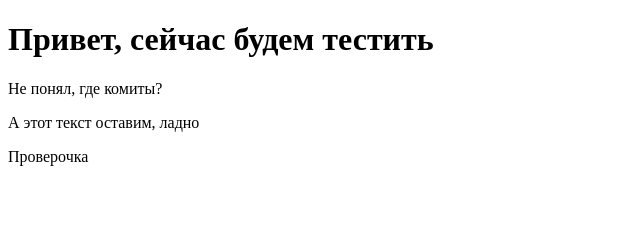
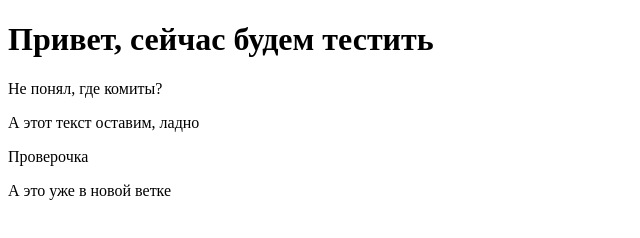
Before and after one commit to Jenyadio/tests-master, a plain HTML site: page index.html in a window 1280 px wide. Shown: the whole page, without its empty margins (0-640 px from the left). Drawn offline with Linux system fonts and the light colour scheme.

Commit message:
в новой вете

```diff
--- a/index.html
+++ b/index.html
@@ -11,5 +11,6 @@
     <p>Не понял, где комиты?</p>
     <p>А этот текст оставим, ладно</p>
     <p>Проверочка</p>
+    <p>А это уже в новой ветке</p>
   </body>
 </html>
```
